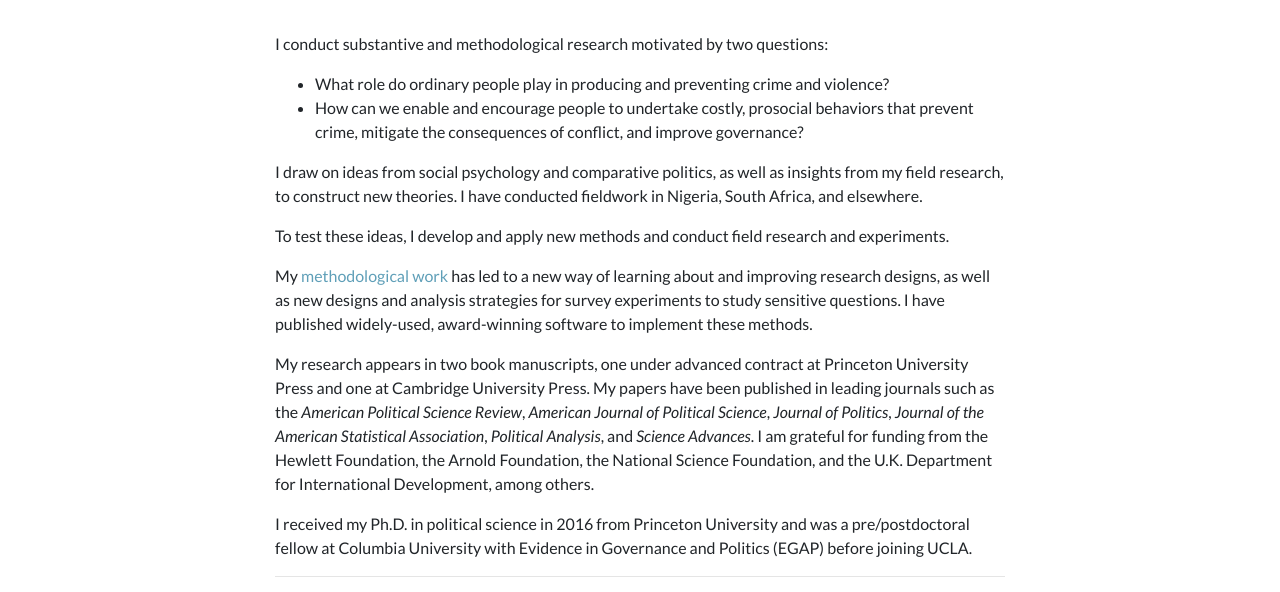
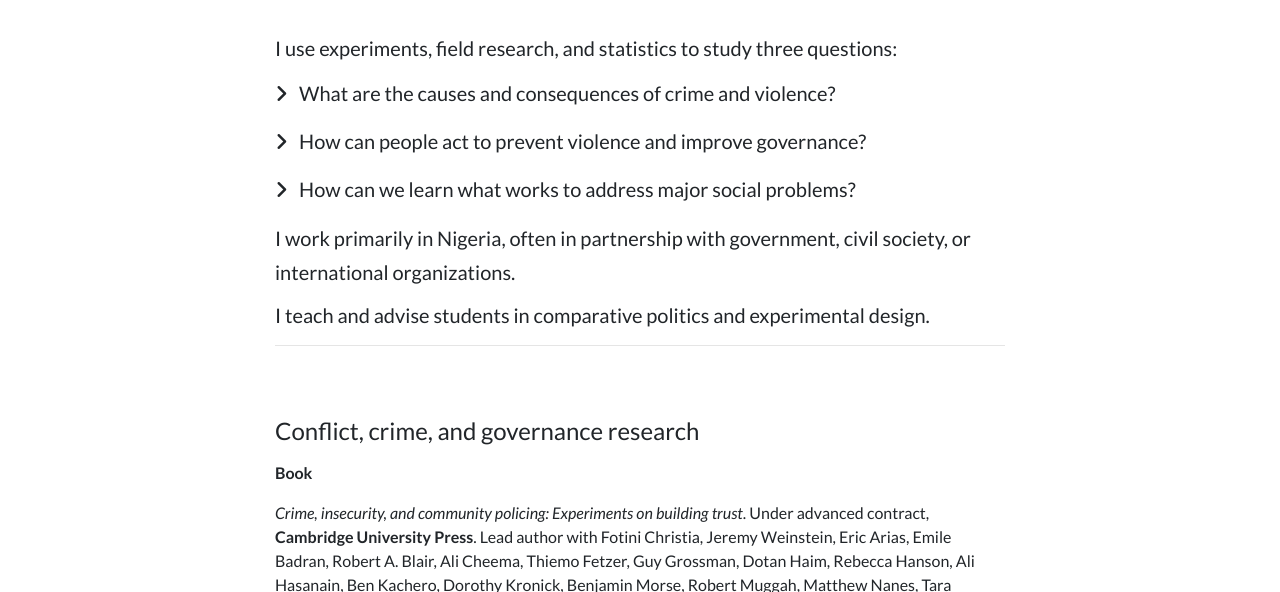
Before and after one commit to graemeblair/web, a plain HTML site: page index.html in a window 1280 px wide. Shown: the part 364-956 px from the top of the page. Drawn offline with nearby package versions, Linux system fonts and the light colour scheme; files whose address does not match are found by name.

Commit message:
Update index.html

```diff
--- a/index.html
+++ b/index.html
@@ -115,24 +115,27 @@
 
 		<div class="row justify-content-md-center">
 			<div class="col-md-8 my-auto">
-				<p>I conduct substantive and methodological research motivated by two questions:</p>
-	<ul>
-		<li>What role do ordinary people play in producing and preventing crime and violence?</li>
-		<li>How can we enable and encourage people to undertake costly, prosocial behaviors that prevent crime,
-			mitigate the consequences of conflict, and improve governance?</li>
-	</ul>
 
-	<p>I draw on ideas from social psychology and comparative politics, as well as insights from my field research, to construct new theories. I have conducted fieldwork in Nigeria, South Africa, and elsewhere.</p>
 
-	<p>To test these ideas, I develop and apply new methods and conduct field research and experiments.</p>
+	<h5 style="line-height: 25pt;">I use experiments, field research, and statistics to study three questions:</h5>
 
-	<p>My <a href="#design">methodological work</a> has led to a new way of learning about and improving research designs, as well as new designs and analysis strategies for survey experiments to study sensitive questions. I have published widely-used, award-winning software to implement these methods.</p>
+	<h5 style="line-height: 30pt;"><i class="fas fa-angle-right"></i> &nbsp; What are the causes and consequences of crime and violence?</h5>
 
-	<p>My research appears in two book manuscripts, one under advanced contract at Princeton University Press and one at Cambridge University Press. My papers have been published in leading journals such as the <i>American Political Science Review</i>, <i>American Journal of Political Science</i>, <i>Journal of Politics</i>, <i>Journal of the American Statistical Association</i>, <i>Political Analysis</i>, and <i>Science Advances</i>. I am grateful for funding from the Hewlett Foundation, the Arnold Foundation, the National Science Foundation, and the U.K. Department for International Development, among others.</p>
+        <h5 style="line-height: 30pt;"><i class="fas fa-angle-right"></i> &nbsp; How can people act to prevent violence and improve governance?</h5>
 
-	<p>I received my Ph.D. in political science in 2016 from Princeton University and was a pre/postdoctoral fellow at Columbia University with Evidence in Governance and Politics (EGAP) before joining UCLA.
+	<h5 style="line-height: 30pt; padding-bottom:5px"><i class="fas fa-angle-right"></i> &nbsp; How can we learn what works to address major social problems?</h5>
 
-	<p align="center"><hr>Jump to: <a href="#substantive">Substantive research</a> - <a href="#design">Methods research</a> - <a href="#teaching">Teaching</a> - <a href="#advising">Prospective students</a></p>
+	<h5 style="line-height: 25pt; padding-bottom: 5px">I work primarily in Nigeria, often in partnership with government, civil society, or international organizations.</h5>
+
+	<h5 style="line-height: 20pt;">I teach and advise students in comparative politics and experimental design.</h5>
+
+	<!--<p>My <a href="#design">methodological work</a> has led to a new way of learning about and improving research designs, as well as new designs and analysis strategies for survey experiments to study sensitive questions. I have published widely-used, award-winning software to implement these methods.</p>-->
+
+	<!--<p>My research appears in two book manuscripts, one under advanced contract at Princeton University Press and one at Cambridge University Press. My papers have been published in leading journals such as the <i>American Political Science Review</i>, <i>American Journal of Political Science</i>, <i>Journal of Politics</i>, <i>Journal of the American Statistical Association</i>, <i>Political Analysis</i>, and <i>Science Advances</i>. I am grateful for funding from the Hewlett Foundation, the Arnold Foundation, the National Science Foundation, and the U.K. Department for International Development, among others.</p>-->
+
+	<!--<p>I received my Ph.D. in political science in 2016 from Princeton University and was a pre/postdoctoral fellow at Columbia University with Evidence in Governance and Politics (EGAP) before joining UCLA.-->
+
+	<p align="center"><hr></p> <!--Jump to: <a href="#substantive">Substantive research</a> - <a href="#design">Methods research</a> - <a href="#teaching">Teaching</a> - <a href="#advising">Prospective students</a></p>-->
 
 			</div>
 		</div>
@@ -160,7 +163,7 @@
 
 		    <p style = "padding-top: 10px"><b>Journal articles</b></p>
 
-		    <p>&ldquo;How does armed conflict shape investment? Evidence from the mining sector.&rdquo; 2020. Accepted, <b>Journal of Politics</b>. With Darin Christensen and Valerie Wirtschafter.
+		    <p>&ldquo;How does armed conflict shape investment? Evidence from the mining sector.&rdquo; 2020. Forthcoming, <b>Journal of Politics</b>. With Darin Christensen and Valerie Wirtschafter.
                         <br><a href = "#" data-toggle="collapse" data-target="#prospectingAbstract" aria-expanded="false" aria-controls="prospectingAbstract"><i class="far fa-arrow-alt-circle-down"></i> Abstract</a>&nbsp; <a href="/papers/prospecting.pdf"><i class="far fa-file-pdf"></i> PDF</a>&nbsp; <a href="https://graemeblair.com/papers/prospecting-supporting.pdf"><i class="far fa-file-alt"></i> Appendices</a> &nbsp;<a href="http://hdl.handle.net/10.7910/DVN/8Y6BR1"><i class="fas fa-table"></i> Replication</a></p>
                     </p>
 
@@ -168,7 +171,7 @@
 
 
 		    <p>&ldquo;Do commodity price shocks cause armed conflict? Evidence from a meta-analysis.&rdquo; 2020. Forthcoming, <b>American Political Science Review</b>. With Darin Christensen and Aaron Rudkin.
-                        <br><a href = "#" data-toggle="collapse" data-target="#pricesAbstract" aria-expanded="false" aria-controls="pricesAbstract"><i class="far fa-arrow-alt-circle-down"></i> Abstract</a>&nbsp; <a href="/papers/prices.pdf"><i class="far fa-file-pdf"></i> PDF</a>&nbsp; <a href="https://graemeblair.com/papers/prices-supporting.pdf"><i class="far fa-file-alt"></i> Appendices</a>&nbsp; <a href="http://www.egap.org/registration/4993"><i class="far fa-file-alt"></i> Preanalysis plan</a>
+                        <br><a href = "#" data-toggle="collapse" data-target="#pricesAbstract" aria-expanded="false" aria-controls="pricesAbstract"><i class="far fa-arrow-alt-circle-down"></i> Abstract</a>&nbsp; <a href="/papers/prices.pdf"><i class="far fa-file-pdf"></i> PDF</a>&nbsp; <a href="https://graemeblair.com/papers/prices-supporting.pdf"><i class="far fa-file-alt"></i> Appendices</a>&nbsp; <a href="http://www.egap.org/registration/4993"><i class="far fa-file-alt"></i> Preanalysis plan</a> &nbsp;<a href="https://doi.org/10.7910/DVN/BGCVOW"><i class="fas fa-table"></i> Replication</a>
                     </p>
 
 		     <p class="collapse abstract" id="pricesAbstract">Scholars of the resource curse argue that reliance on primary commodities destabilizes governments: price fluctuations generate windfalls or periods of austerity that provoke or intensify conflict. 350 quantitative studies test this claim, but prominent results point in different directions, making it difficult to discern which results reliably hold across contexts. We conduct a meta-analysis of 46 natural experiments that use difference-in-difference designs to estimate the causal effect of international commodity price changes on armed conflict. We show commodity price changes, on average, do not change conflict risks. However, this overall effect comprises cross-cutting effects by commodity type. In line with theory, we find price increases in labor-intensive agricultural commodities reduce conflict, while increases in the price of oil, a capital-intensive commodity, provoke conflict. We also find that prices changes for lootable artisanal minerals provoke conflict. Our meta-analysis consolidates existing evidence, but also highlights gaps for future research to fill.</p>
```
